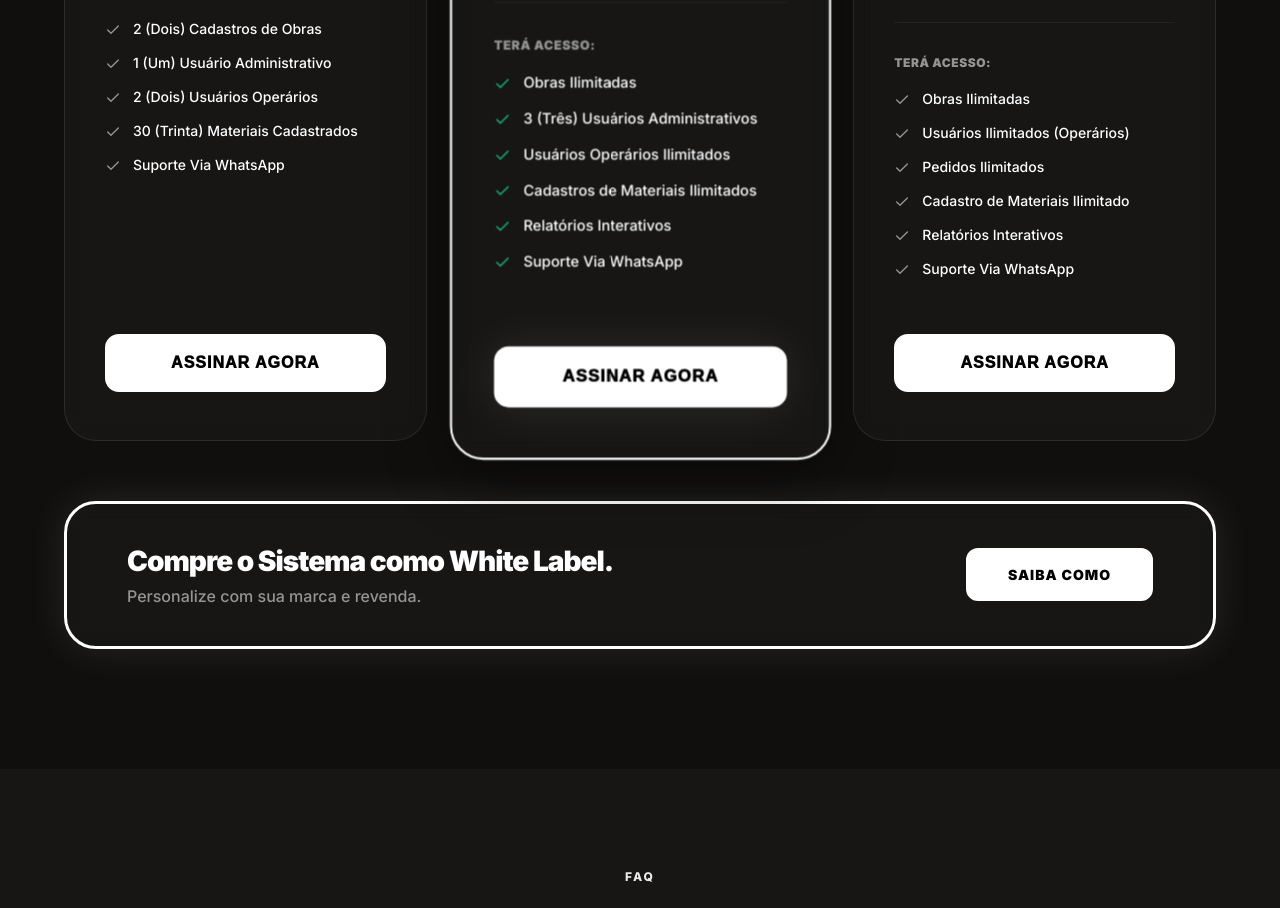
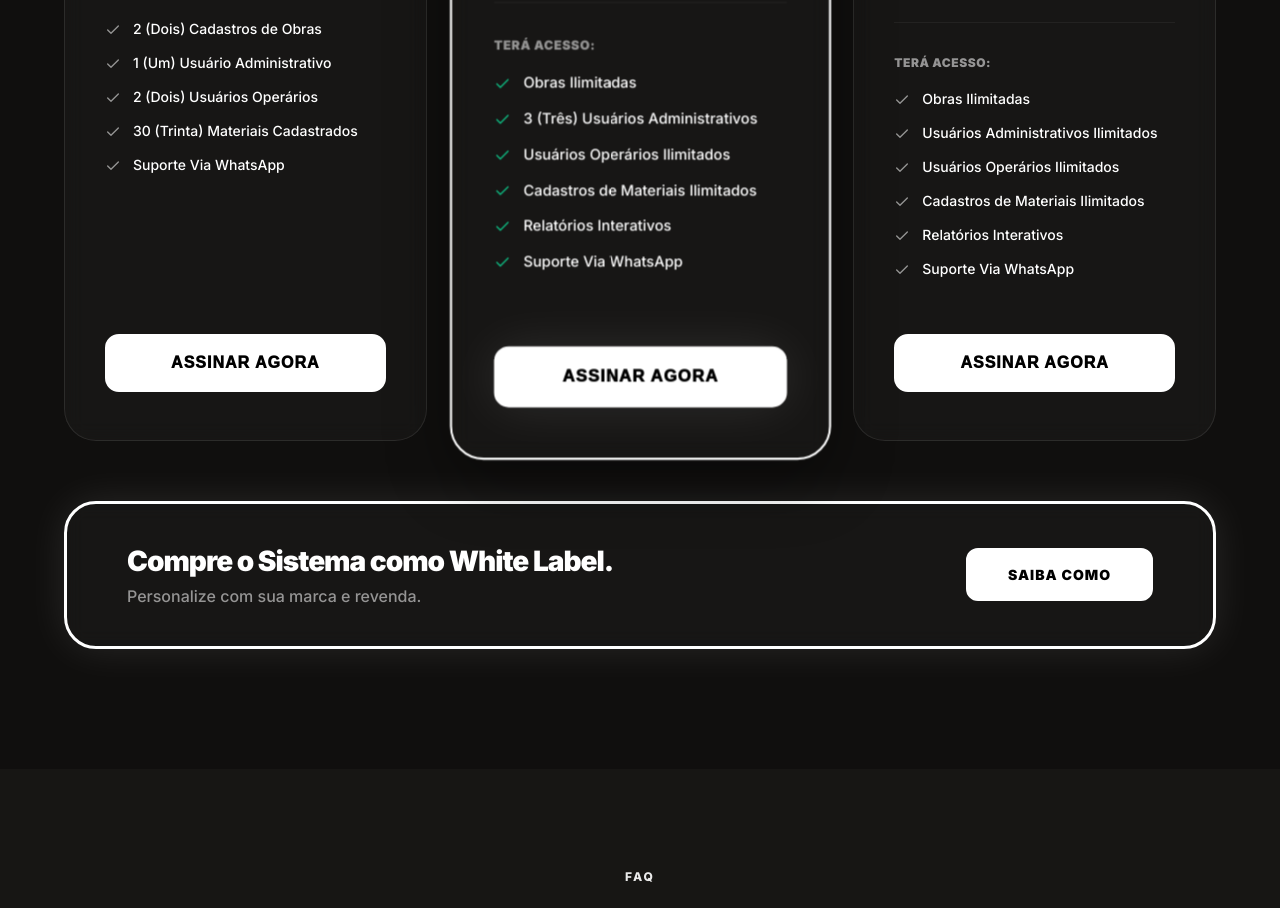
Before and after one commit to pedobra/pedobra, a React (Vite) app: page / in a window 1280 px wide. Shown: the part 5220-6128 px from the top of the page. Built offline with nearby package versions, Linux system fonts and the light colour scheme; no server answers.

Commit message:
feat: sync LandingPage with Personalized plan updates

```diff
--- a/src/pages/LandingPage.tsx
+++ b/src/pages/LandingPage.tsx
@@ -449,9 +449,9 @@ const LandingPage = () => {
                                     isCustom: true,
                                     features: [
                                         "Obras Ilimitadas",
-                                        "Usuários Ilimitados (Operários)",
-                                        "Pedidos Ilimitados",
-                                        "Cadastro de Materiais Ilimitado",
+                                        "Usuários Administrativos Ilimitados",
+                                        "Usuários Operários Ilimitados",
+                                        "Cadastros de Materiais Ilimitados",
                                         "Relatórios Interativos",
                                         "Suporte Via WhatsApp"
                                     ],
```
